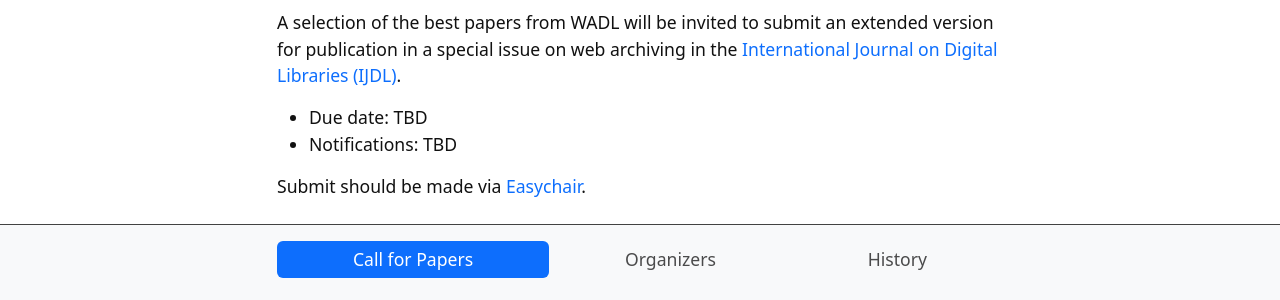
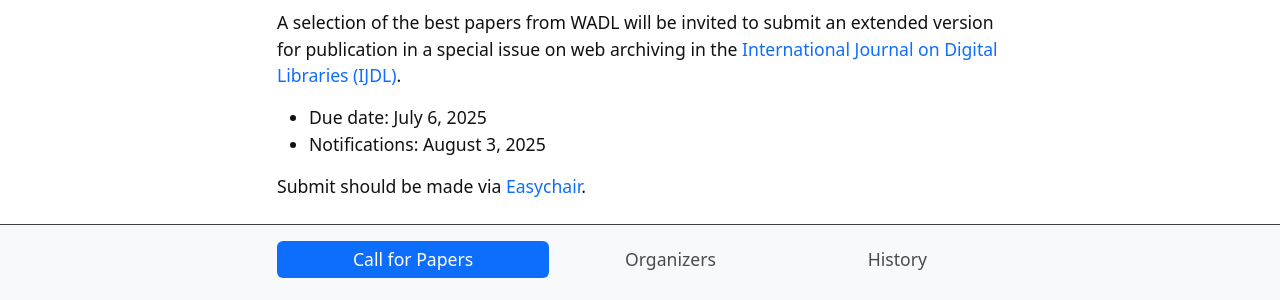
Before and after one commit to wadlworkshop/wadlworkshop.github.io, a Jekyll site: the page built from 2025/content/0-cfp.md, in a window 1280 px wide. Shown: the part 1265-1565 px from the top of the page. Built offline with Jekyll 4.4.1, drawn with Linux system fonts in a browser that asks for light colours; our own code applies the rules of GitHub Pages for plain Markdown files.

Commit message:
Update 0-cfp.md

```diff
--- a/2025/content/0-cfp.md
+++ b/2025/content/0-cfp.md
@@ -32,7 +32,7 @@ Submission should be in [ACM 2-column format](https://www.acm.org/publications/p
 
 A selection of the best papers from WADL will be invited to submit an extended version for publication in a special issue on web archiving in the [International Journal on Digital Libraries (IJDL)](https://link.springer.com/journal/799).
 
-* Due date: TBD
-* Notifications: TBD
+* Due date: July 6, 2025
+* Notifications: August 3, 2025
 
 Submit should be made via [Easychair](https://easychair.org/my/conference?conf=wadl2025).
```
